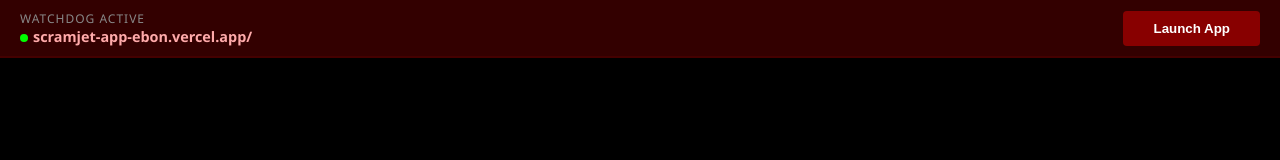
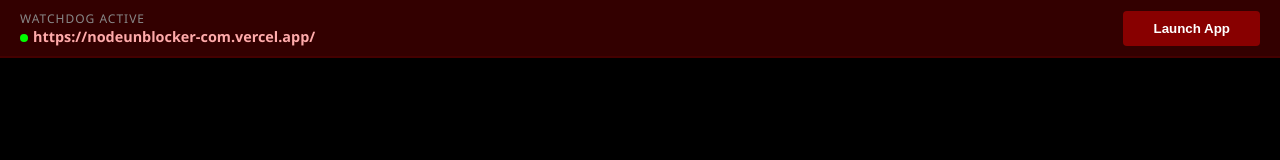
Before and after one commit to VVVULTURE/scramapp, a plain HTML site: page index.html in a window 1280 px wide. Shown: the top 160 px of the page. Drawn offline with Linux system fonts and the light colour scheme.

Commit message:
Update index.html

```diff
--- a/index.html
+++ b/index.html
@@ -110,7 +110,7 @@
         <div class="control-bar">
             <div class="status-group">
                 <span class="status-label">Watchdog Active</span>
-                <span class="status-value"><span id="watchdogFlash"></span>scramjet-app-ebon.vercel.app/</span>
+                <span class="status-value"><span id="watchdogFlash"></span>https://nodeunblocker-com.vercel.app/</span>
             </div>
             <button id="loadButton">Launch App</button>
         </div>
@@ -128,7 +128,7 @@
         const fullscreenToggle = document.getElementById('fullscreenToggle');
         const watchdogFlash = document.getElementById('watchdogFlash');
 
-        const targetUrl = "https://scramjet-app-ebon.vercel.app/";
+        const targetUrl = "https://nodeunblocker-com.vercel.app/";
         const forbiddenUrl = "https://useast-www.securly.com/";
 
         // 1. Manual Load Logic
```
